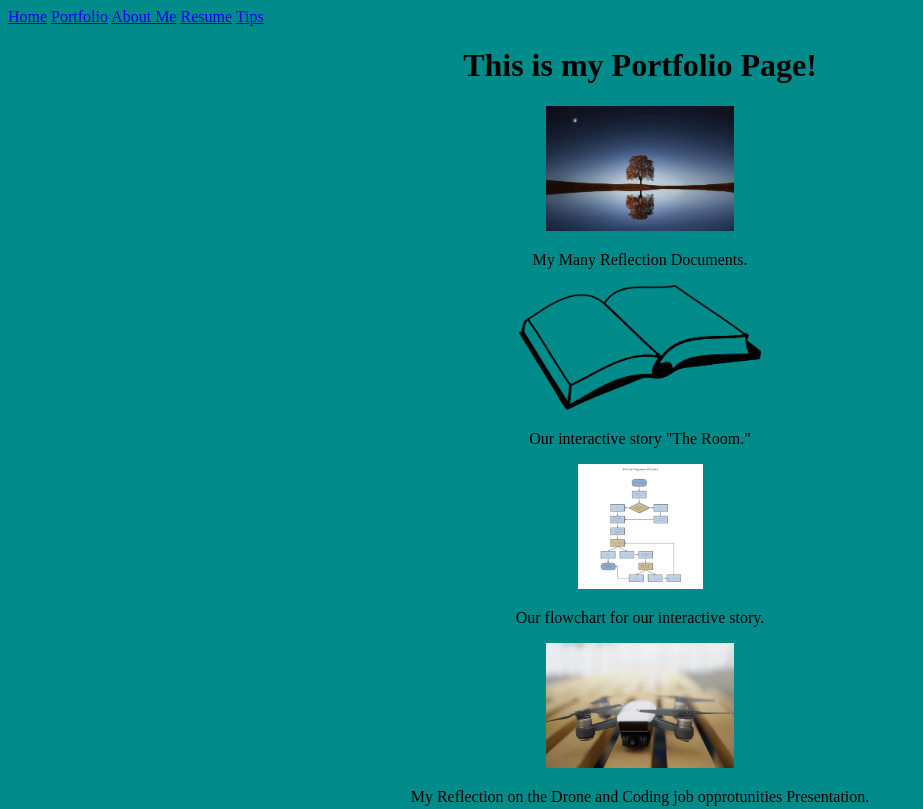
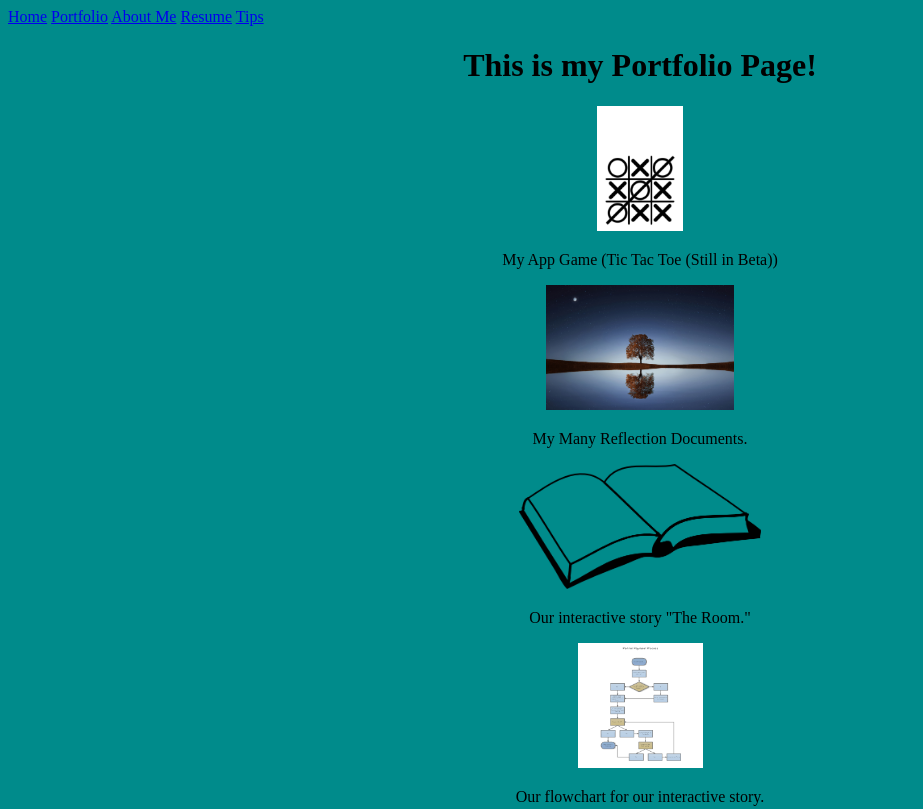
Before and after one commit to Coronadojoe/Coronadojoe.github.io, a plain HTML site: page my_website/portfolio.html in a window 1280 px wide. Shown: the top 809 px of the page, without its empty margins (0-923 px from the left). Drawn offline with Linux system fonts and the light colour scheme.

Commit message:
pltw updates

```diff
--- a/my_website/portfolio.html
+++ b/my_website/portfolio.html
@@ -14,6 +14,11 @@
     <a href="tips.html">Tips</a>
     <center>
     <h1>This is my Portfolio Page!</h1>
+      <a href="ai2.appinventor.mit.edu/?galleryId=6645493715304448" target="_blank">
+    <img src="images/dsfsdffds.PNG" height="125" alt="Android Game"></a>
+    <p>
+   My App Game (Tic Tac Toe (Still in Beta))
+    <p>
      <a href="https://docs.google.com/document/d/1Ytk9ZlyzUuBvyOmLS10bDwrQtw55aoLpGuhvyiQaeFU/edit?usp=sharing" target="_blank">
     <img src="images/reflect.jpeg" height="125" alt="Reflection Document."></a>
     <p>
```
Also changed, not shown: my_website/images/dsfsdffds.PNG (added).
